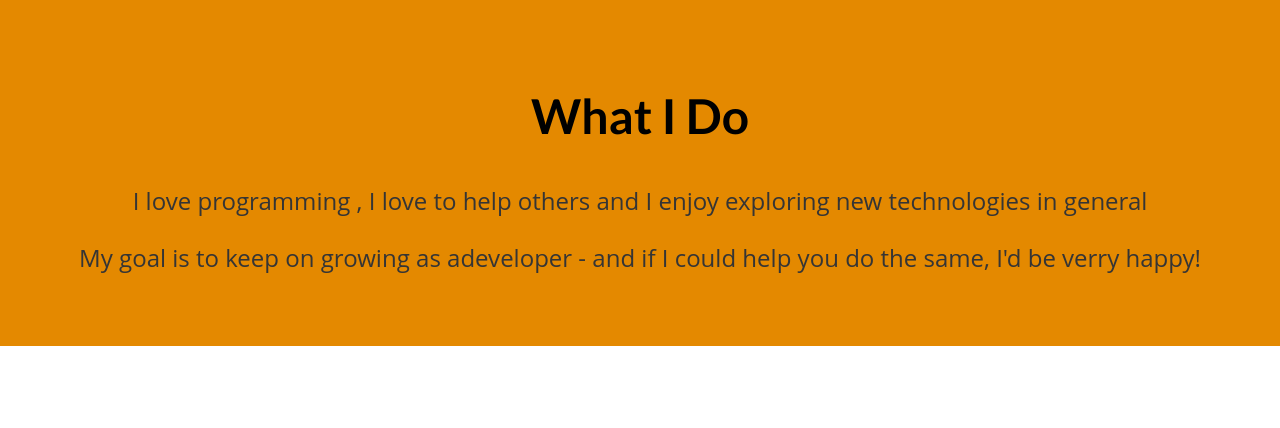
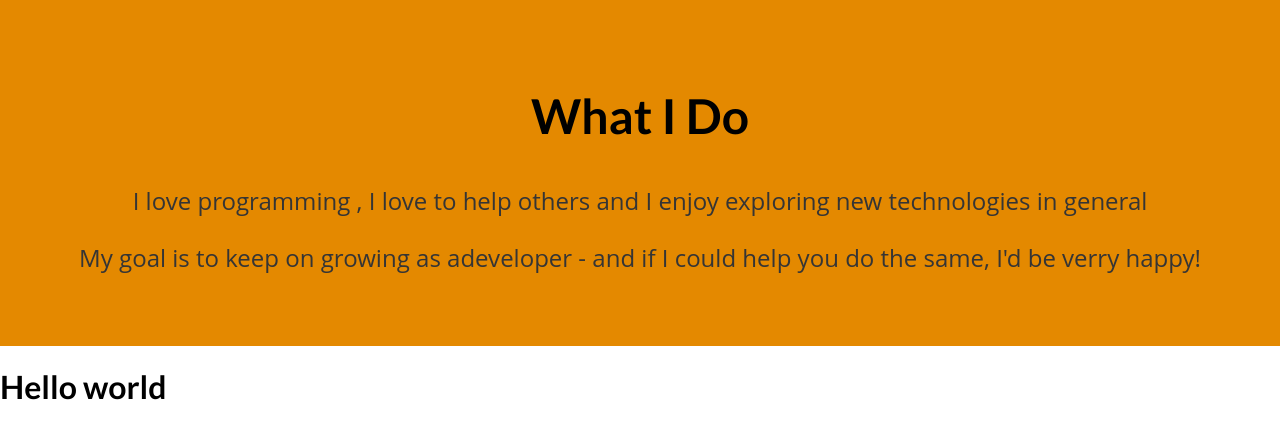
Before and after one commit to JasimUllah/Django, a Django app: page / in a window 1280 px wide. Shown: the part 796-1224 px from the top of the page. Before the commit the page ends 1142 px from the top, so only its background shows below. Run offline with Django 5.2, Linux system fonts and the light colour scheme.

Commit message:
add H1 tag

```diff
--- a/my_site/templates/base.html
+++ b/my_site/templates/base.html
@@ -11,5 +11,6 @@
 </head>
 <body>
     {% block content %}{% endblock  %}
+    <h1>Hello world</h1>
 </body>
 </html>
```
